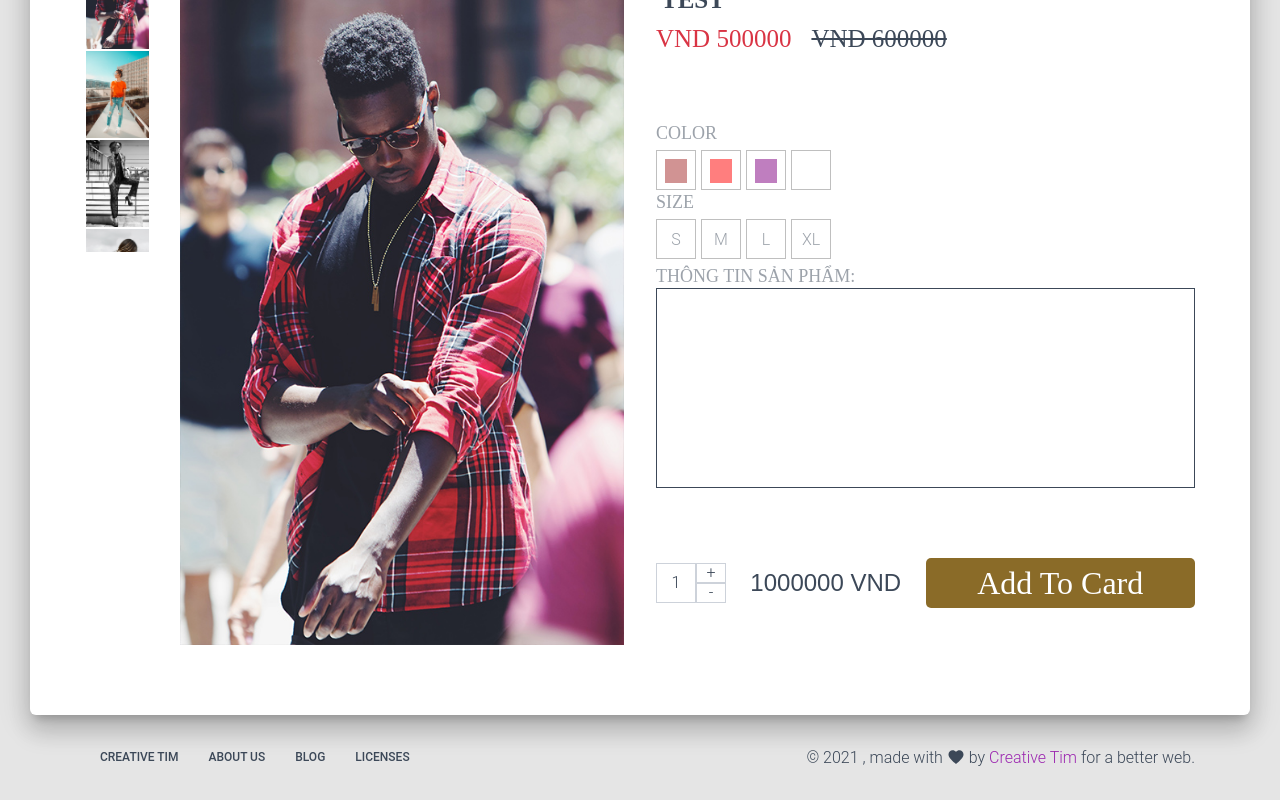
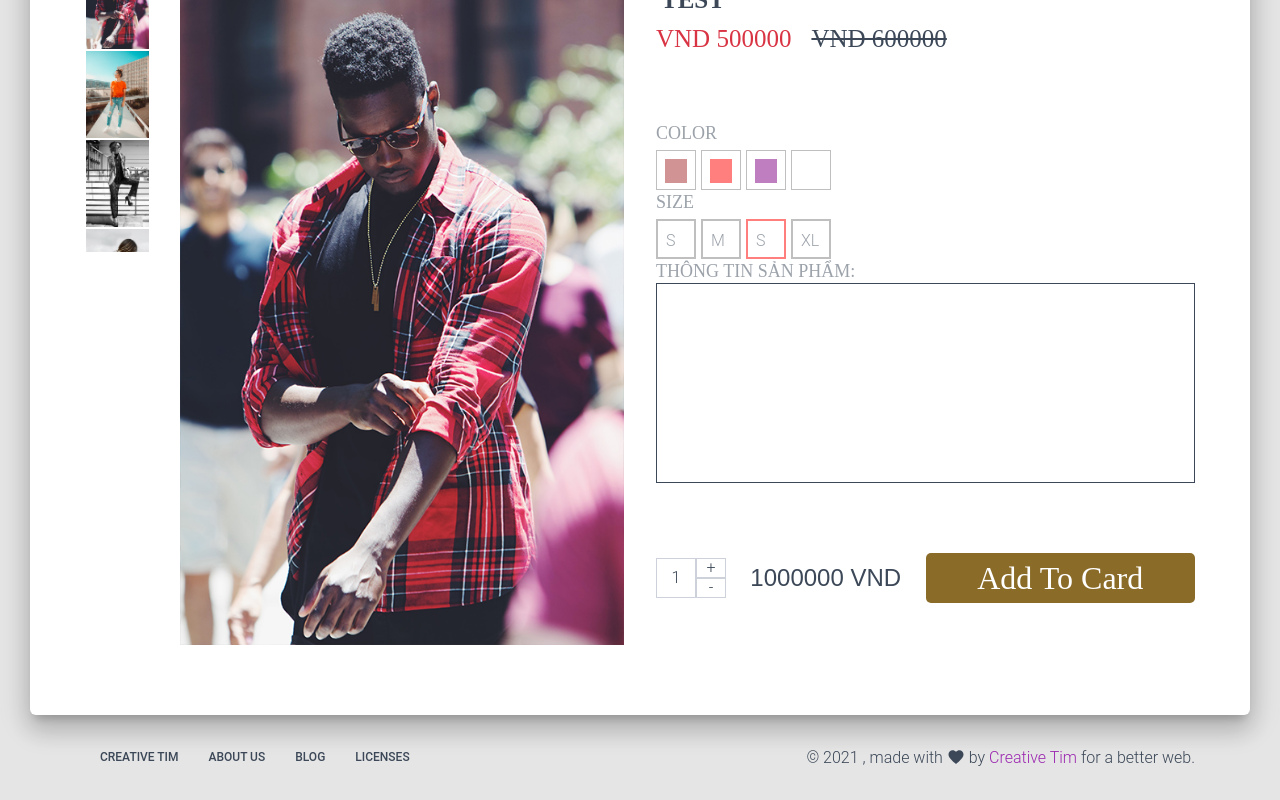
Before and after one commit to giaple/clothes-web, a React (Create React App) app: page /chan-vay in a window 1280 px wide. Shown: the part 836-1636 px from the top of the page. Built offline with nearby package versions, Linux system fonts and the light colour scheme.

Commit message:
fix: update RadioSizeSlect component

```diff
--- /dev/null
+++ b/src/Components/RadioButtonCustom/RadioSizeSelect.js
@@ -0,0 +1,66 @@
+import React from 'react';
+
+import { makeStyles } from "@material-ui/core/styles";
+
+const radioContainer = {
+  container: {
+    width: "auto",
+    borderBottom: "1px solid",
+    padding: "0 0 25px",
+  },
+  formLable: {
+    backgroundColor: "#dc5c5c",
+    padding: "5px",
+    color: "white",
+    marginLeft: "5px",
+  },
+  radioGroupStyle: {
+    marginLeft: "16px",
+  },
+  attContentBox: {
+    display: "flex",
+  },
+  attContentColorItem: {
+    width: "40px",
+    height: "40px",
+    border: "2.5px solid rgba(0, 0, 0, .5)",
+    opacity: "0.5",
+    padding: "8px",
+    marginTop: "5px",
+    marginRight: "5px",
+    display: 'flex'
+  },
+  attContentItemInner: {
+    width: "24px",
+    height: "24px",
+  }
+}
+const useStyles = makeStyles(radioContainer);
+
+export default function RadioColorSelect(props) {
+  const classes = useStyles();
+
+  const setSelectSize = (size, index, selectSize) => {
+    console.log('dmcs size', size, index)
+    let newSize = [...props.sizes]
+    newSize[index].selected = !size.selected
+    console.log('dmcs new sizen', newSize)
+    selectSize(newSize);
+  }
+
+  const renderColorBtns = props.sizes.map((size, index) => {
+    return <div
+      className={classes.attContentColorItem}
+      style={{ borderColor: !size.selected ? '' : 'red' }}
+      onClick={() => { setSelectSize(size, index, props.selectSize, ) }}
+    >
+      <div className={classes.attContentItemInner}>{size.name}</div>
+    </div>
+  })
+
+  return (
+    <div className={classes.attContentBox}>
+      {renderColorBtns}
+    </div>
+  )
+}
--- a/src/Views/ProductPage/Sections/ProductDetails.js
+++ b/src/Views/ProductPage/Sections/ProductDetails.js
@@ -6,6 +6,7 @@ import { makeStyles } from "@material-ui/core/styles";
 import GridContainer from "../../../Components/Grid/GridContainer";
 import GridItem from "../../../Components/Grid/GridItem";
 import RadioColorSelect from "../../../Components/RadioButtonCustom/RadioColorSelect";
+import RadioSizeSelect from "../../../Components/RadioButtonCustom/RadioSizeSelect";
 
 const productStyles = {
   branchTitle: {
@@ -120,13 +121,21 @@ const colorList = [
   { name: "purple", selected: false },
   { name: "white", selected: false }
 ];
+
+const sizeList = [
+  { name: 'S', selected: false },
+  { name: 'M', selected: false },
+  { name: 'S', selected: true },
+  { name: 'XL', selected: false },
+]
 const title = ["Color", "Size"];
 
 export default function SimpleSlider() {
   const classes = useStyles();
 
-  const [selectedColor, setColor] = useState('')
-  const [selectedSize, setSize] = useState('')
+  const [selectedColor, setColor] = useState('');
+
+  const [selectedSize, setSize] = useState(sizeList);
 
   const [quantity, setQuantity] = useState(1);
 
@@ -145,14 +154,9 @@ export default function SimpleSlider() {
 
             <div className={classes.attBox}>
               <div className={classes.attTitle}>Color</div>
-              <RadioColorSelect colors={colorList} selectColor={setColor} selected={selectedColor}/>
+              <RadioColorSelect colors={colorList} selectColor={setColor} selected={selectedColor} />
               <div className={classes.attTitle}>Size</div>
-              <div className={classes.attContentBox}>
-                <div className={classes.attContentSizeItem}>S</div>
-                <div className={classes.attContentSizeItem}>M</div>
-                <div className={classes.attContentSizeItem}>L</div>
-                <div className={classes.attContentSizeItem}>XL</div>
-              </div>
+              <RadioSizeSelect sizes={selectedSize} selectSize={setSize}/>
               <div className={classes.attTitle}>Thông Tin Sản Phẩm: </div>
               <div className={classes.productInfoBox}></div>
             </div>
```
